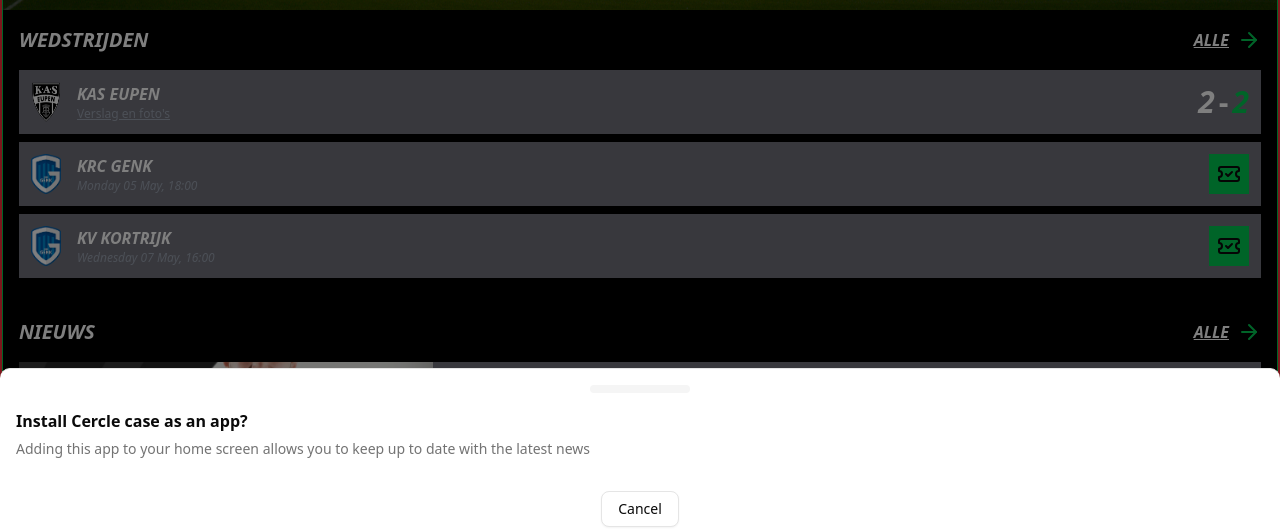
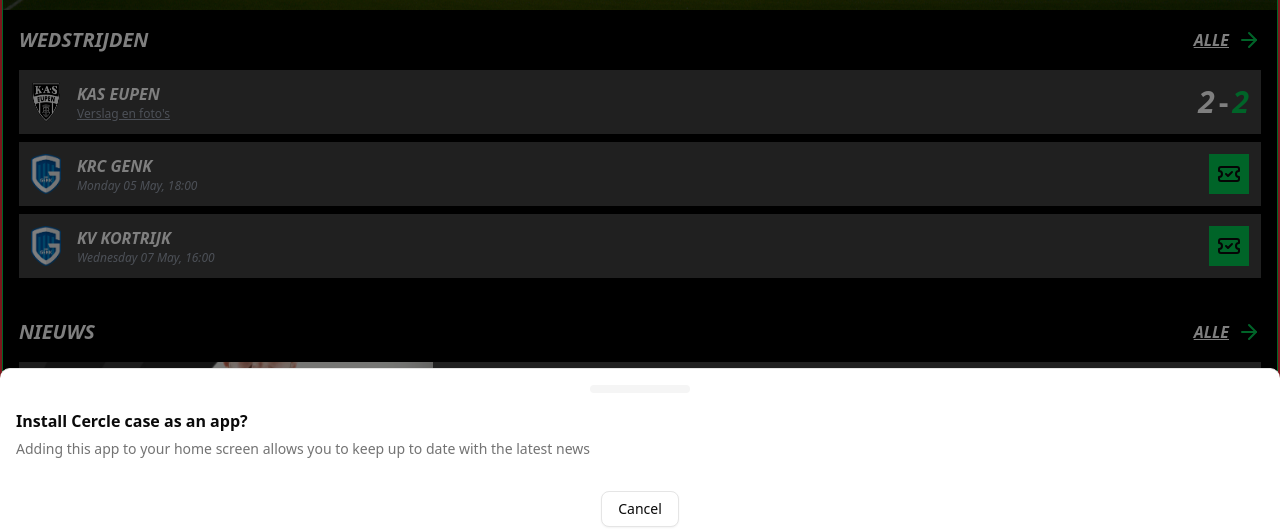
Before and after one commit to BertVereecken/cercle-case, a Next.js app: page / in a window 1280 px wide. Shown: the part 257-789 px from the top of the page. Built offline with nearby package versions, Linux system fonts and the light colour scheme; no server answers.

Commit message:
kaizen: pass className as prop + change bg color

```diff
--- a/src/app/home/components/future-game-info.component.tsx
+++ b/src/app/home/components/future-game-info.component.tsx
@@ -13,7 +13,7 @@
   futureGameInfo,
 }: FutureGameInfoProps): React.ReactElement => {
   return (
-    <div className={"bg-zinc-500 p-3"}>
+    <div className={"bg-neutral-700 p-3"}>
       <div className={"flex justify-between items-center"}>
         <div className={"flex gap-4"}>
           <Image src={"/krc-genk.png"} alt={"genk"} width={30} height={30} />
--- a/src/app/home/components/past-game-info.component.tsx
+++ b/src/app/home/components/past-game-info.component.tsx
@@ -11,7 +11,7 @@
   pastGameInfo,
 }: PastGameInfoProps): React.ReactElement => {
   return (
-    <div className={"bg-zinc-500 p-3"}>
+    <div className={"bg-neutral-700 p-3"}>
       <div className={"flex justify-between items-center"}>
         <div className={"flex gap-4"}>
           <Image src={"/kas-eupen.png"} alt={"genk"} width={30} height={30} />
--- a/src/app/home/components/recent-news-item.component.tsx
+++ b/src/app/home/components/recent-news-item.component.tsx
@@ -12,7 +12,7 @@
   recentNewsArticle,
 }: RecentNewsItemProps): React.ReactElement => {
   return (
-    <div className={"bg-zinc-500 h-[120px]"}>
+    <div className={"bg-neutral-700 h-[120px]"}>
       <div className={"flex gap-4 h-full"}>
         <div className={"flex w-1/3 min-w-1/3"}>
           <Image
@@ -24,11 +24,11 @@
           />
         </div>
 
-        <div className={"flex flex-col justify-center"}>
-          <SubTitle underline={false} capitalized={false}>
+        <div className={"flex flex-col justify-center gap-1"}>
+          <SubTitle underline={false} capitalized={false} italic={false}>
             {recentNewsArticle.title}
           </SubTitle>
-          <Description>
+          <Description italic={false} className={"text-white font-semibold"}>
             {formatDistanceToNow(recentNewsArticle.publishedDate, {
               addSuffix: true,
             })}
--- a/src/components/typography.tsx
+++ b/src/components/typography.tsx
@@ -10,7 +10,7 @@
 > = ({ children, italic = true, underline, capitalized = true }) => (
   <p
     className={cn(
-      `text-white font-semibold ${capitalized && "uppercase"} ${italic && "italic"} ${underline && "underline"}`,
+      `text-white font-bold ${capitalized && "uppercase"} ${italic && "italic"} ${underline && "underline"}`,
     )}
   >
     {children}
@@ -18,17 +18,23 @@
 );
 
 export const Description: FC<
-  PropsWithChildren<{ italic?: boolean; underline?: boolean }>
-> = ({ children, italic = true, underline }) => (
+  PropsWithChildren<{
+    italic?: boolean;
+    underline?: boolean;
+    className?: string;
+  }>
+> = ({ children, italic = true, underline, className }) => (
   <p
-    className={`text-gray-400 text-xs ${italic && "italic"} ${underline && "underline"}`}
+    className={cn(
+      `text-gray-400 text-xs ${italic && "italic"} ${underline && "underline"} ${className}`,
+    )}
   >
     {children}
   </p>
 );
 
 export const HeaderTitle: FC<PropsWithChildren> = ({ children }) => (
-  <h2 className={"text-white uppercase text-xl font-semibold italic"}>
+  <h2 className={"text-white uppercase text-xl font-bold italic"}>
     {children}
   </h2>
 );
```
